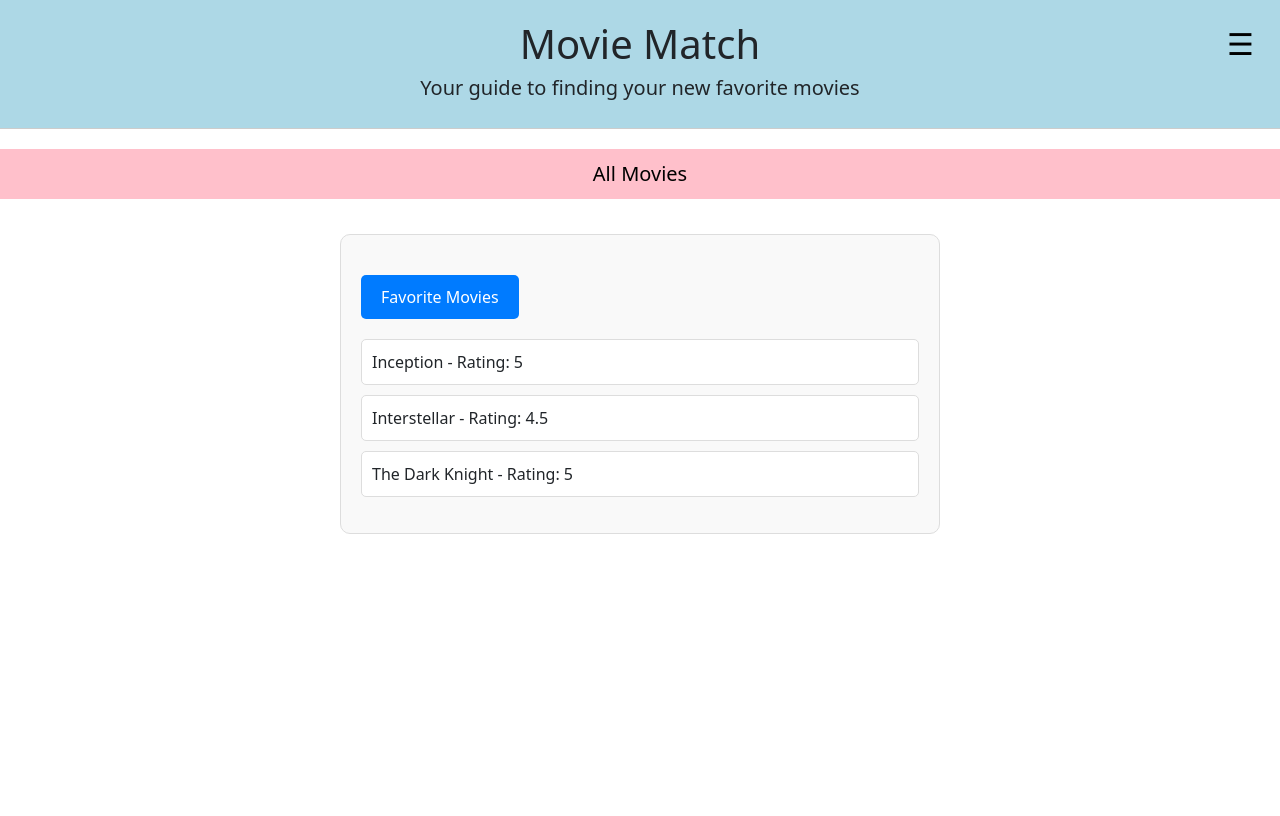
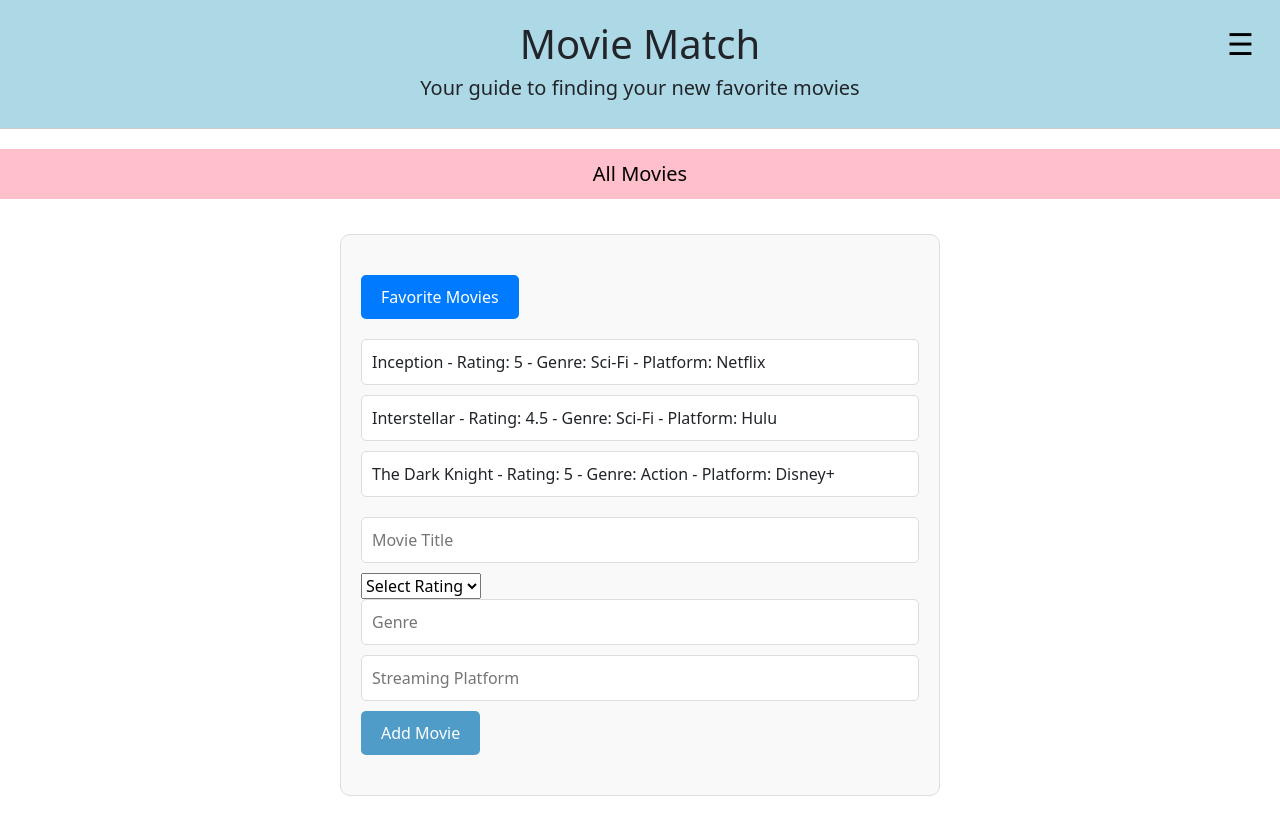
Before and after one commit to sulagnamoh/movie-match, a React (Create React App) app: page /profile in a window 1280 px wide. Built offline with nearby package versions, Linux system fonts and the light colour scheme.

Commit message:
Created add movie button.

```diff
--- a/src/pages/UserProfile.css
+++ b/src/pages/UserProfile.css
@@ -36,3 +36,33 @@
     border: 1px solid #ddd;
     border-radius: 5px;
   }
+
+  .add-movie {
+    margin-top: 20px;
+  }
+
+  .add-movie input {
+    display: block;
+    margin-bottom: 10px;
+    padding: 10px;
+    font-size: 16px;
+    width: 100%;
+    box-sizing: border-box;
+    border: 1px solid #ddd;
+    border-radius: 5px;
+  }
+
+  .add-movie button {
+    display: block;
+    padding: 10px 20px;
+    font-size: 16px;
+    color: #fff;
+    background-color: #4f9cc9;
+    border: none;
+    border-radius: 5px;
+    cursor: pointer;
+  }
+
+  .add-movie button:hover {
+    background-color: #267daf;
+  }
--- a/src/pages/UserProfile.js
+++ b/src/pages/UserProfile.js
@@ -3,7 +3,15 @@ import './UserProfile.css';
 
 const UserProfile = () => {
     const [user, setUser] = useState({ email: '', name: '' });
-
+    const [favoriteMovies, setFavoriteMovies] = useState([
+        { title: 'Inception', rating: 5, genre: 'Sci-Fi', platform: 'Netflix' },
+        { title: 'Interstellar', rating: 4.5, genre: 'Sci-Fi', platform: 'Hulu' },
+        { title: 'The Dark Knight', rating: 5, genre: 'Action', platform: 'Disney+' }
+    ]);
+    const [newMovie, setNewMovie] = useState({ title: '', rating: '', genre: '', platform: '' });
+    const [errors, setErrors] = useState({title: '', rating: '', genre: '', platform: '' });
+    const validGenres = ['Action', 'Horror', 'Comedy'];
+    const validPlatforms = ['Netflix', 'Hulu', 'Disney+', 'Amazon Prime'];
     useEffect(() => {
         // Retrieve user data from localStorage
         const userData = JSON.parse(localStorage.getItem('user'));
@@ -12,14 +20,50 @@ const UserProfile = () => {
         }
     }, []);
 
-    const favoriteMovies = [
-        { title: 'Inception', rating: 5 },
-        { title: 'Interstellar', rating: 4.5 },
-        { title: 'The Dark Knight', rating: 5 }
-    ];
-
     const goToFavorites = () => {
         window.location.href = './pages/Favorites'; // Adjust the path as needed
+    };
+
+    const validateInputs = () => {
+        let valid = true;
+        let invalidInput = { title: '', rating: '', genre: '', platform: '' };
+        if (!newMovie.title)
+        {
+            invalidInput.title = 'Title is required.';
+            valid = false;
+        }
+        if (!newMovie.rating || newMovie.rating < 1 || newMovie.rating > 5)
+        {
+            invalidInput.rating = 'Rating must be between 1 and 5.';
+            valid = false;
+        }
+        if (!validGenres.includes(newMovie.genre))
+        {
+            invalidInput.genre = 'Genre must be action, horror, and or comedy.';
+            valid = false;
+        }
+        if (!validPlatforms.includes(newMovie.platform))
+        {
+            invalidInput.platform = 'Platform must be Hulu, Netflix, and or Disney+.';
+            valid = false;
+        }
+        setErrors(invalidInput);
+        return valid;
+    };
+
+    const addMovie = () => {
+        if (validateInputs()) {
+            setFavoriteMovies([...favoriteMovies, {...newMovie, rating: parseFloat(newMovie.rating) }]);
+            setNewMovie({ title: '', rating: '', genre: '', platform: '' });
+        }
+    };
+
+    const inputChange = (n) => {
+        const { name, value } = n.target;
+        setNewMovie(prevState => ({
+            ...prevState,
+            [name]: value
+        }));
     };
 
     return (
@@ -29,10 +73,47 @@ const UserProfile = () => {
             <ul>
                 {favoriteMovies.map((movie, index) => (
                     <li key={index}>
-                        {movie.title} - Rating: {movie.rating}
+                        {movie.title} - Rating: {movie.rating} - Genre: {movie.genre} - Platform: {movie.platform}
                     </li>
                 ))}
             </ul>
+            <div className="add-movie">
+                <input
+                    type="text"
+                    name="title"
+                    placeholder="Movie Title"
+                    value={newMovie.title}
+                    onChange={inputChange}/>
+                    {errors.title && <div className='error'>{errors.title}</div>}
+
+                <select
+                    name="rating"
+                    value={newMovie.rating}
+                    onChange={inputChange}>
+                    <option value="">Select Rating</option>
+                    {[0, 0.5, 1, 1.5, 2, 2.5, 3, 3.5, 4, 4.5, 5].map(num => (
+                        <option key={num} value={num}>{num}</option>
+                    ))}
+                </select>
+                {errors.rating && <div className='error'>{errors.rating}</div>}
+
+                <input
+                    type="text"
+                    name="genre"
+                    placeholder="Genre"
+                    value={newMovie.genre}
+                    onChange={inputChange} />
+                {errors.genre && <div className='error'>{errors.genre}</div>}
+
+                <input
+                    type="text"
+                    name="platform"
+                    placeholder="Streaming Platform"
+                    value={newMovie.platform}
+                    onChange={inputChange}/>
+                {errors.platform && <div className='error'>{errors.platform}</div>}
+                <button onClick={addMovie}>Add Movie</button>
+            </div>
         </div>
     );
 };
```
